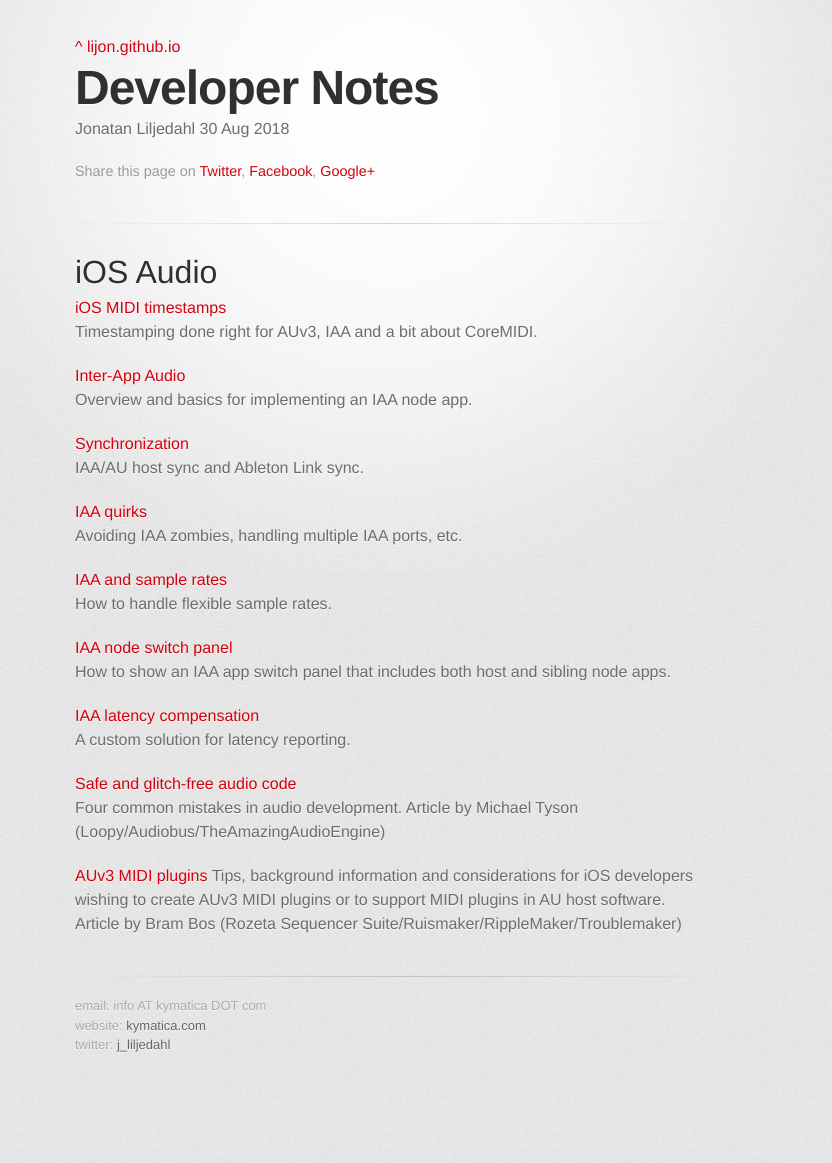
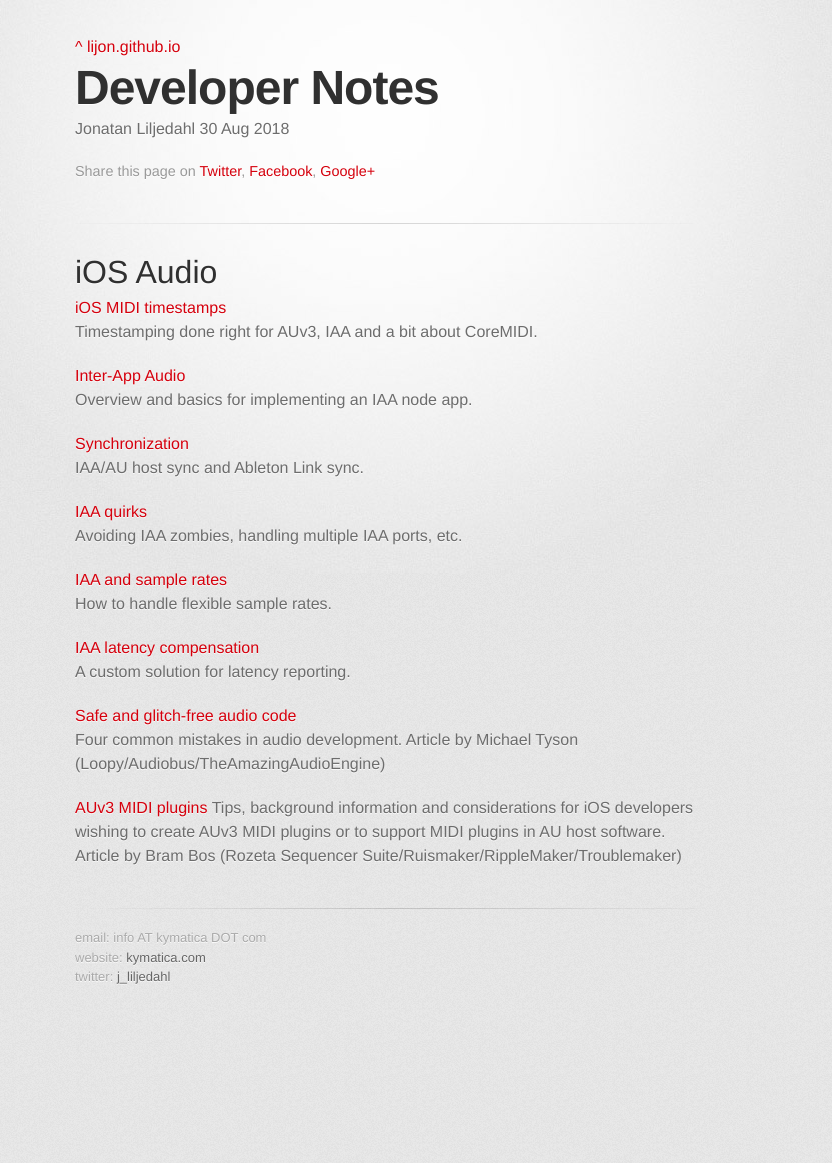
Before and after one commit to lijon/lijon.github.io, a Jekyll site: the page built from index.md, in a window 1280 px wide. Shown: the whole page, without its empty margins (255-1087 px from the left). Built offline with Jekyll 4.4.1, drawn with Linux system fonts in a browser that asks for light colours; some web fonts are replaced; comment, search, counter and statistics services are not loaded; after the commit the page ends 1095 px from its top, so only the background shows below that.

Commit message:
Remove document about CAInterAppAudioSwitcherView, since it has severe bugs

```diff
--- a/index.md
+++ b/index.md
@@ -20,9 +20,6 @@ Avoiding IAA zombies, handling multiple IAA ports, etc.
 [IAA and sample rates](/iaa_sample_rates.html)
 How to handle flexible sample rates.
 
-[IAA node switch panel](/iaa_node_panel.html)
-How to show an IAA app switch panel that includes both host and sibling node apps.
-
 [IAA latency compensation](/iaa_latency_comp.html)
 A custom solution for latency reporting.
 
```
Also changed, not shown: iaa_node_panel.md (+2 -0 lines).
